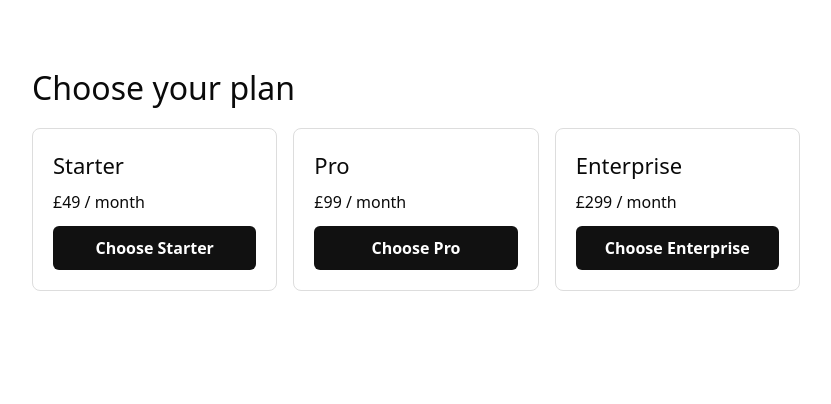
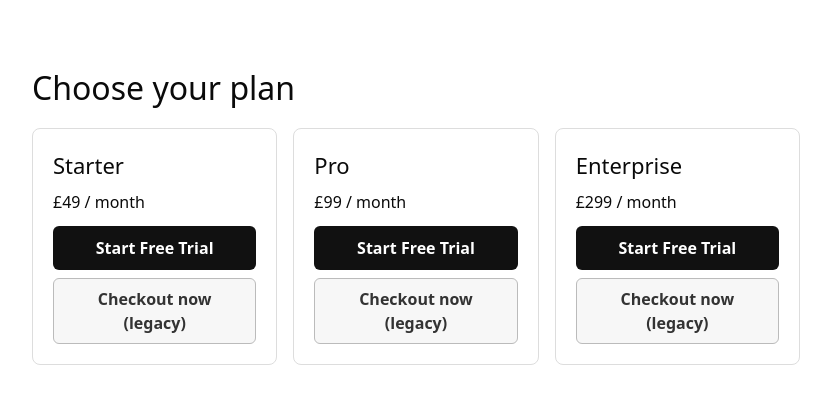
Before and after one commit to H6gvbhYujnhwP/worktrackr-app, a React (Vite) app in the folder web/client/: page /pricing in a window 1280 px wide. Shown: the top 404 px of the page, without its empty margins (224-1055 px from the left). Built offline with nearby package versions, Linux system fonts and the light colour scheme.

Commit message:
Update Pricing.jsx

```diff
--- a/web/client/src/Pricing.jsx
+++ b/web/client/src/Pricing.jsx
@@ -1,8 +1,18 @@
 import React, { useState } from "react";
+import { useNavigate } from "react-router-dom";
 
 export default function Pricing() {
+  const nav = useNavigate();
   const [busyPlan, setBusyPlan] = useState(null);
   const [error, setError] = useState(null);
+
+  // Map plan keys to Stripe Price IDs (from Vite env). Make sure these are set in Render:
+  // VITE_STRIPE_PRICE_STARTER, VITE_STRIPE_PRICE_PRO, VITE_STRIPE_PRICE_ENTERPRISE
+  const PRICE_IDS = {
+    starter: import.meta.env?.VITE_STRIPE_PRICE_STARTER || "",
+    pro: import.meta.env?.VITE_STRIPE_PRICE_PRO || "",
+    enterprise: import.meta.env?.VITE_STRIPE_PRICE_ENTERPRISE || "",
+  };
 
   const plans = [
     { key: "starter", name: "Starter", priceText: "£49 / month" },
@@ -10,24 +20,43 @@ export default function Pricing() {
     { key: "enterprise", name: "Enterprise", priceText: "£299 / month" },
   ];
 
-  async function startCheckout(plan) {
+  // ✅ New flow: user chooses plan -> we store the price_id -> go to /signup
+  function choosePlan(planKey) {
     try {
       setError(null);
-      setBusyPlan(plan);
+      const priceId = PRICE_IDS[planKey];
+      if (!priceId) {
+        setError("This plan isn't configured yet. Please contact support.");
+        return;
+      }
+      localStorage.setItem("selectedPriceId", priceId);
+      nav("/signup");
+    } catch (e) {
+      console.error("Choose plan error:", e);
+      setError("Something went wrong. Please try again.");
+    }
+  }
+
+  // 🧯 Legacy path retained: direct checkout via /api/billing/checkout
+  // Keeping this to avoid losing functionality you already had.
+  async function startCheckoutLegacy(planKey) {
+    try {
+      setError(null);
+      setBusyPlan(planKey);
 
       const resp = await fetch("/api/billing/checkout", {
         method: "POST",
         headers: { "Content-Type": "application/json" },
         credentials: "include",
-        body: JSON.stringify({ plan, orgId: localStorage.getItem('orgId') }),
+        body: JSON.stringify({ plan: planKey, orgId: localStorage.getItem("orgId") }),
       });
 
-      const data = await resp.json();
+      const data = await resp.json().catch(() => ({}));
       if (!resp.ok || !data?.url) {
         throw new Error(data?.error || "Checkout failed. Please try again.");
       }
 
-      // Redirect to Stripe Checkout
+      // Redirect to Stripe Checkout (legacy path)
       window.location.href = data.url;
     } catch (e) {
       setError(e.message);
@@ -40,28 +69,59 @@ export default function Pricing() {
   return (
     <main style={{ maxWidth: 800, margin: "4rem auto", padding: "0 1rem" }}>
       <h1 style={{ fontSize: 32, marginBottom: 16 }}>Choose your plan</h1>
-      {error && <p style={{ color: "red" }}>{error}</p>}
+      {error && <p style={{ color: "red", marginBottom: 16 }}>{error}</p>}
 
-      <div style={{ display: "grid", gap: 16, gridTemplateColumns: "repeat(auto-fit, minmax(220px, 1fr))" }}>
+      <div
+        style={{
+          display: "grid",
+          gap: 16,
+          gridTemplateColumns: "repeat(auto-fit, minmax(220px, 1fr))",
+        }}
+      >
         {plans.map((p) => (
-          <div key={p.key} style={{ border: "1px solid #ddd", borderRadius: 8, padding: 20 }}>
+          <div
+            key={p.key}
+            style={{ border: "1px solid #ddd", borderRadius: 8, padding: 20 }}
+          >
             <h2 style={{ fontSize: 22, margin: "0 0 8px" }}>{p.name}</h2>
             <p style={{ margin: "0 0 12px" }}>{p.priceText}</p>
+
+            {/* Primary: New flow (recommended) */}
             <button
-              onClick={() => startCheckout(p.key)}
-              disabled={busyPlan === p.key}
+              onClick={() => choosePlan(p.key)}
               style={{
                 padding: "10px 14px",
                 width: "100%",
                 borderRadius: 6,
                 border: "none",
-                background: busyPlan === p.key ? "#999" : "#111",
+                background: "#111",
                 color: "#fff",
                 fontWeight: "bold",
-                cursor: busyPlan === p.key ? "not-allowed" : "pointer",
+                cursor: "pointer",
+                marginBottom: 8,
               }}
             >
-              {busyPlan === p.key ? "Loading…" : `Choose ${p.name}`}
+              Start Free Trial
+            </button>
+
+            {/* Secondary: Legacy direct checkout (kept to not lose functionality) */}
+            <button
+              onClick={() => startCheckoutLegacy(p.key)}
+              disabled={busyPlan === p.key}
+              style={{
+                padding: "8px 12px",
+                width: "100%",
+                borderRadius: 6,
+                border: "1px solid #bbb",
+                background: "#f7f7f7",
+                color: "#333",
+                fontWeight: 600,
+                cursor: busyPlan === p.key ? "not-allowed" : "pointer",
+                opacity: busyPlan === p.key ? 0.7 : 1,
+              }}
+              title="Use existing direct checkout flow"
+            >
+              {busyPlan === p.key ? "Preparing checkout…" : "Checkout now (legacy)"}
             </button>
           </div>
         ))}
```
